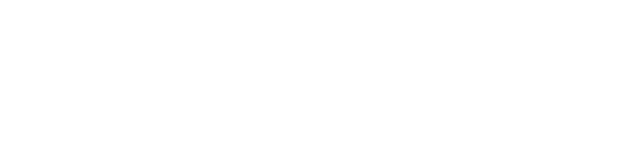
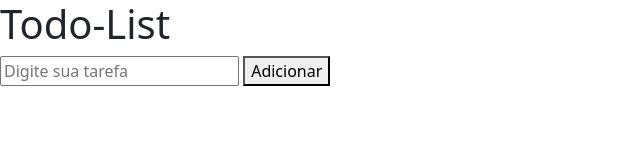
Before and after one commit to jhonatanps/todo_list, a plain HTML site: page index.html in a window 1280 px wide. Shown: the whole page, without its empty margins (0-640 px from the left). Drawn offline with nearby package versions, Linux system fonts and the light colour scheme.

Commit message:
estrutura

```diff
--- a/index.html
+++ b/index.html
@@ -8,7 +8,13 @@
 </head>
 <body>
 
-
+    <div>
+        <h1>Todo-List</h1>
+        <div>
+            <input type="text" placeholder="Digite sua tarefa">
+            <button>Adicionar</button>
+        </div>
+    </div>
 
 
     <script src="script.js"></script>
```
